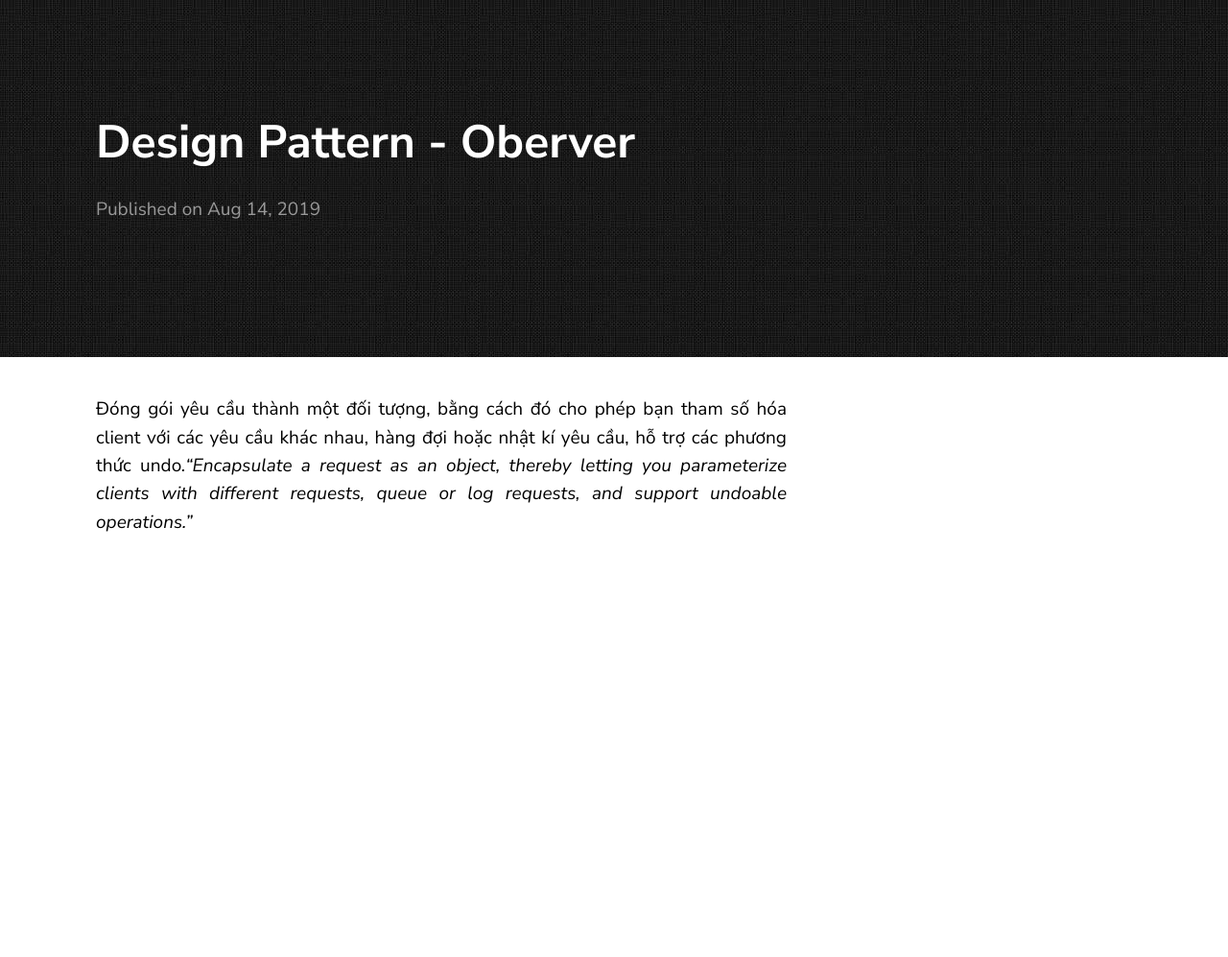
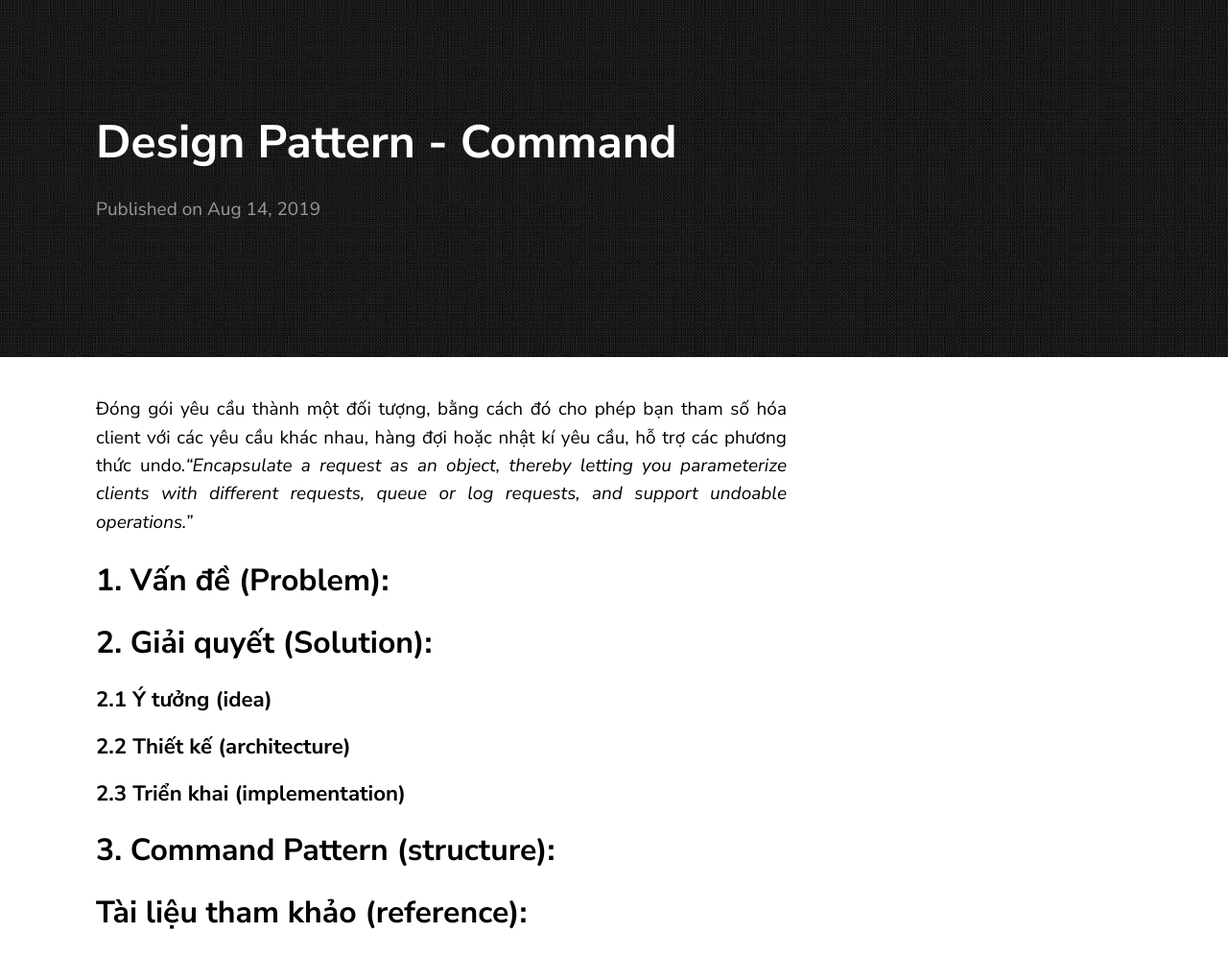
Before and after one commit to levanmanhbka/levanmanhbka.github.io, a Jekyll site: the page built from _posts/design_pattern/command/2019-09-21-design-pattern-command.markdown, in a window 1280 px wide. Shown: the whole page at 96% size. Built offline with Jekyll 4.4.1, drawn with Linux system fonts in a browser that asks for light colours; before the commit the page ends 900 px from its top, so only the background shows below that.

Commit message:
add command pattern

```diff
--- a/_posts/design_pattern/command/2019-09-21-design-pattern-command.markdown
+++ b/_posts/design_pattern/command/2019-09-21-design-pattern-command.markdown
@@ -1,8 +1,16 @@
 ---
 layout: post
-title:  "Design Pattern - Oberver"
+title:  "Design Pattern - Command"
 date:   2019-08-14 21:03:36 +0530
-tags: "design pattern observer software architecture java"
+tags: "design pattern commad software architecture java"
 ---
 
 Đóng gói yêu cầu thành một đối tượng, bằng cách đó cho phép bạn tham số hóa client với các yêu cầu khác nhau, hàng đợi hoặc nhật kí yêu cầu, hỗ trợ các phương thức undo.*"Encapsulate a request as an object, thereby letting you parameterize clients with different requests, queue or log requests, and support undoable operations."*
+
+## 1. Vấn đề (Problem):
+## 2. Giải quyết (Solution):
+### 2.1 Ý tưởng (idea)
+### 2.2 Thiết kế (architecture)
+### 2.3 Triển khai (implementation)
+## 3. Command Pattern (structure):
+## Tài liệu tham khảo (reference):
```
